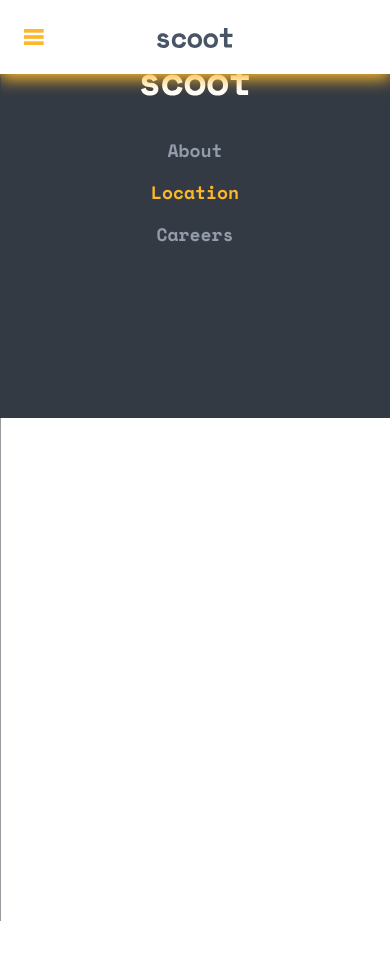
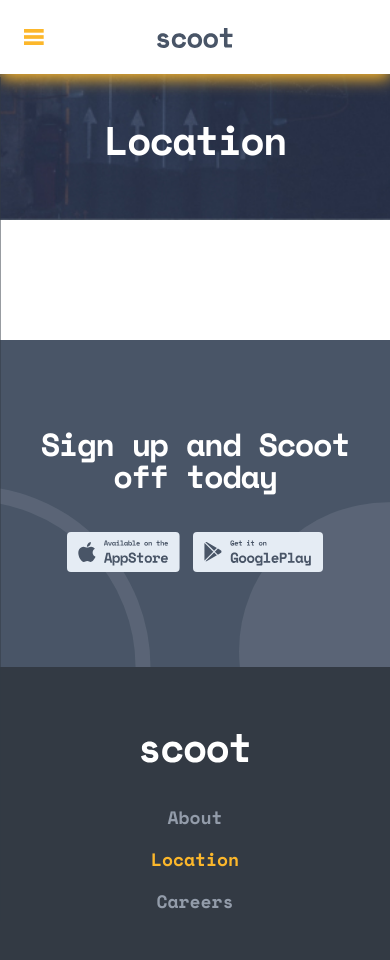
Before and after one commit to lf0912208-jpg/scoot, a plain HTML site: page location.html in a window 390 px wide. Before the commit the page ends 844 px from the top, so only its background shows below. Drawn offline with Linux system fonts and the light colour scheme.

Commit message:
contiiue

```diff
--- a/location.html
+++ b/location.html
@@ -66,6 +66,26 @@
       </nav>
     </header>
     <main>
+      <section class="location">
+        <div class="container location__container">
+          <h2 class="location__title">
+            Location
+          </h2>
+        </div>
+      </section>
+      <section class="sign">
+<div class="container sign__container">
+  <h2 class="sign__title">Sign up and Scoot off today</h2>
+  <div class="sign__download-box">
+    <a class="sign__link" href="https://www.apple.com/app-store/">
+      <img class="sign__appstore-icon" src="./icons/applestore.svg" alt="icon">
+    </a>
+    <a class="sign__link"  href="https://play.google.com/store/apps?hl=ru">
+      <img class="sign__googleplay-icon" src="./icons/googleplay.svg" alt="icon">
+    </a>
+  </div>
+</div>
+      </section>
     </main>
     <footer class="footer">
       <div class="container footer__container">
--- a/scss/blocks/_blocks.scss
+++ b/scss/blocks/_blocks.scss
@@ -14,6 +14,7 @@
 @import "better";
 @import "join";
 @import "faq";
+@import "location";
 @import "careers";
 @import "care";
 @import "box";
--- /dev/null
+++ b/scss/blocks/_location.scss
@@ -0,0 +1,108 @@
+   .location {
+    position: relative;
+width: 100%;
+background-image: url(../../icons/careers__backround.svg);
+background-position: bottom center;
+background-repeat: no-repeat;
+background-size: cover;
+&::after{
+    position: absolute;
+    content: "";
+    display: none;
+    width: 203px;
+    height: 63px;
+    bottom: 0px;
+    right: 0;
+    background-image: url(../../icons/about__trixy.svg);
+}
+		&__container {
+            padding-top: 72px;
+            padding-bottom: 72px;
+            @include df-row-center-center;
+		}
+
+		&__title {
+font-family: 'Space Mono';
+font-weight: bold;
+font-size: 56px;
+line-height: 56px;
+color: $white;
+margin-right: auto;
+letter-spacing: -2.5px;
+		}
+}
+ @media(max-width:1024px){
+   .location {
+    position: relative;
+width: 100%;
+background-image: url(../../icons/careers__backround-tb.svg);
+background-position: bottom center;
+background-repeat: no-repeat;
+background-size: contain;
+&::after{
+    position: absolute;
+    content: "";
+    display: none;
+    width: 203px;
+    height: 63px;
+    bottom: 0px;
+    right: 0;
+    background-image: url(../../icons/about__trixy.svg);
+}
+		&__container {
+            padding: 164px 40px 72px 40px;
+            @include df-row-center-center;
+		}
+
+		&__title {
+font-family: 'Space Mono';
+font-weight: bold;
+font-size: 56px;
+line-height: 56px;
+color: $white;
+margin-right: auto;
+letter-spacing: -2.5px;
+		}
+}
+
+}
+@media(max-width:767px){
+   .location  {
+    position: relative;
+width: 100%;
+background-image: url(../../icons/careers__backround-mb.jpg);
+background-position: top center;
+background-repeat: no-repeat;
+background-size: cover;
+&::after{
+    position: absolute;
+    content: "";
+    display: none;
+    width: 203px;
+    height: 63px;
+    bottom: 68px;
+    right: 0;
+    background-image: url(../../icons/about__trixy.svg);
+}
+		&__container {
+            padding: 164px 40px 72px 40px;
+            @include df-row-center-center;
+		}
+		&__container {
+            padding: 120px 24px 60px 24px;
+            @include df-row-center-center;
+		}
+
+		&__title {
+font-family: 'Space Mono';
+font-weight: bold;
+font-size: 40px;
+line-height: 40px;
+color: $white;
+text-align: center;
+margin-right: 0;
+letter-spacing: -1.79px;
+		}
+}
+
+}
```
Also changed, not shown: careers.html (+13 -0 lines), css/main.css, 1 other file.
